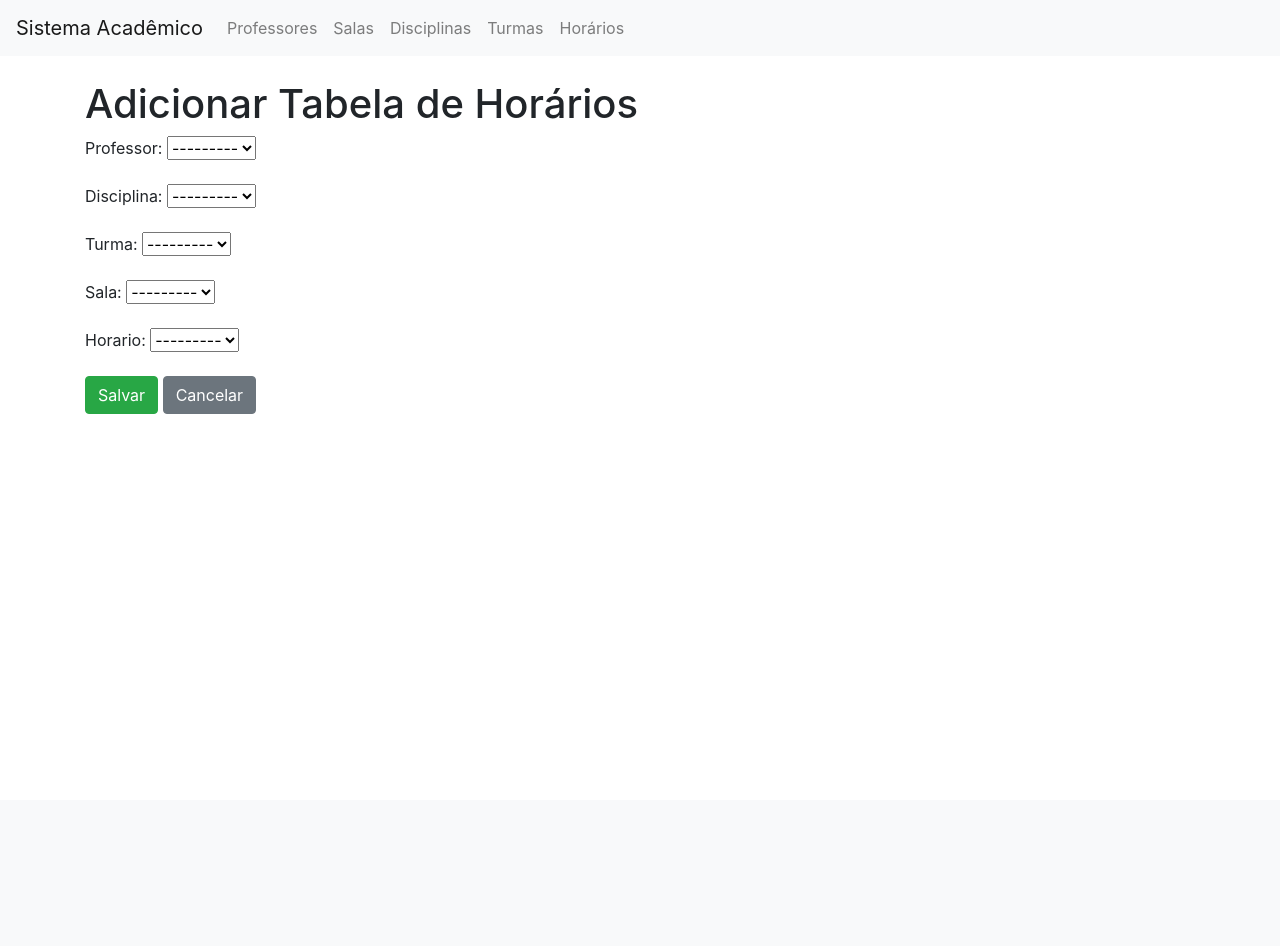
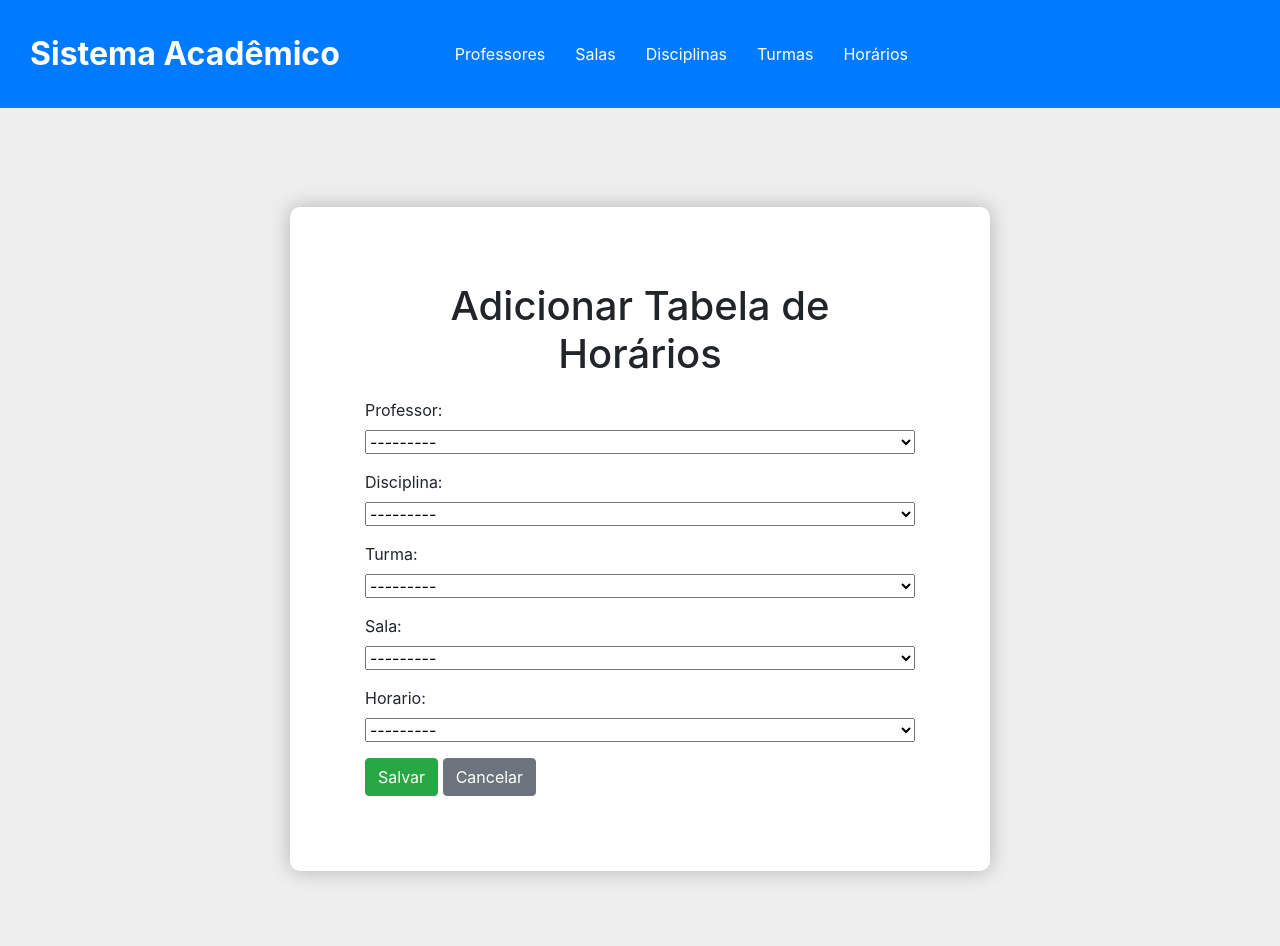
Before and after one commit to alexamaral2/tabelaHorario, a Django app: page /create/ in a window 1280 px wide. Before the commit the page ends 414 px from the top, so only its background shows below. Run offline with Django 5.2, Linux system fonts and the light colour scheme; data that the repository does not hold is empty; some libraries are stand-ins or nearby versions.

Commit message:
tabelaHorario_v1.1

```diff
--- a/tabelaHorario/app/templates/base_generic.html
+++ b/tabelaHorario/app/templates/base_generic.html
@@ -5,24 +5,27 @@
     <meta name="viewport" content="width=device-width, initial-scale=1.0">
     <title>{% block title %}Sistema Acadêmico{% endblock %}</title>
     <link rel="stylesheet" href="https://stackpath.bootstrapcdn.com/bootstrap/4.5.2/css/bootstrap.min.css">
+    {% load static %}
+    <link rel="stylesheet" href="{% static 'css/style.css' %}">
 </head>
 <body>
-    <nav class="navbar navbar-expand-lg navbar-light bg-light">
-        <a class="navbar-brand" href="{% url 'index' %}">Sistema Acadêmico</a>
-        <div class="collapse navbar-collapse">
+    <nav class="navbar navbar-expand-lg navbar-light navegacao">
+        <a class="titulo-site" href="{% url 'index' %}">Sistema Acadêmico</a>
+        <div class="collapse navbar-collapse links-navegacao">
             <ul class="navbar-nav mr-auto">
-                <li class="nav-item"><a class="nav-link" href="{% url 'professor_list' %}">Professores</a></li>
-                <li class="nav-item"><a class="nav-link" href="{% url 'sala_list' %}">Salas</a></li>
-                <li class="nav-item"><a class="nav-link" href="{% url 'disciplina_list' %}">Disciplinas</a></li>
-                <li class="nav-item"><a class="nav-link" href="{% url 'turma_list' %}">Turmas</a></li>
-                <li class="nav-item"><a class="nav-link" href="{% url 'horario_list' %}">Horários</a></li>
+                <li class="nav-item"><a class="item-menu-navegacao" href="{% url 'professor_list' %}">Professores</a></li>
+                <li class="nav-item"><a class="item-menu-navegacao" href="{% url 'sala_list' %}">Salas</a></li>
+                <li class="nav-item"><a class="item-menu-navegacao" href="{% url 'disciplina_list' %}">Disciplinas</a></li>
+                <li class="nav-item"><a class="item-menu-navegacao" href="{% url 'turma_list' %}">Turmas</a></li>
+                <li class="nav-item"><a class="item-menu-navegacao" href="{% url 'horario_list' %}">Horários</a></li>
             </ul>
         </div>
     </nav>
-
-    <div class="container mt-4">
-        {% block content %}
-        {% endblock %}
-    </div>
+    <main class="area-conteudo">
+        <div class="container mt-4 conteudo">
+            {% block content %}
+            {% endblock %}
+        </div>
+    </main>
 </body>
 </html>
--- a/tabelaHorario/app/templates/disciplina_form.html
+++ b/tabelaHorario/app/templates/disciplina_form.html
@@ -3,14 +3,14 @@
 {% block title %}{% if object %}Editar Disciplina{% else %}Adicionar Disciplina{% endif %}{% endblock %}
 
 {% block content %}
-  <h1>{% if object %}Editar{% else %}Adicionar{% endif %} Disciplina</h1>
+  <h1 class="titulo-pagina">{% if object %}Editar{% else %}Adicionar{% endif %} Disciplina</h1>
   <form method="post">
     {% csrf_token %}
-    <div class="form-group">
+    <div class="form-group area-formulario">
       {{ form.nome.label_tag }}
       {{ form.nome }}
     </div>
-    <div class="form-group">
+    <div class="form-group area-formulario">
       {{ form.carga_horaria.label_tag }}
       {{ form.carga_horaria }}
     </div>
--- a/tabelaHorario/app/templates/disciplina_list.html
+++ b/tabelaHorario/app/templates/disciplina_list.html
@@ -3,9 +3,8 @@
 {% block title %}Lista de Disciplinas{% endblock %}
 
 {% block content %}
-  <h1>Disciplinas</h1>
-  <a class="btn btn-primary mb-2" href="{% url 'disciplina_create' %}">Adicionar Disciplina</a>
-  <table class="table table-striped">
+  <h1 class="titulo-pagina">Disciplinas</h1>
+  <table class="table table-striped tabela-listagem">
     <thead>
       <tr>
         <th>Nome</th>
@@ -26,4 +25,5 @@
       {% endfor %}
     </tbody>
   </table>
+  <a class="btn btn-primary mb-2" href="{% url 'disciplina_create' %}">Adicionar Disciplina</a>
 {% endblock %}
--- a/tabelaHorario/app/templates/horario_list.html
+++ b/tabelaHorario/app/templates/horario_list.html
@@ -3,9 +3,8 @@
 {% block title %}Lista de Horários{% endblock %}
 
 {% block content %}
-  <h1>Horários</h1>
-  <a class="btn btn-primary mb-2" href="{% url 'horario_create' %}">Adicionar Horário</a>
-  <table class="table table-striped">
+  <h1 class="titulo-pagina">Horários</h1>
+  <table class="table table-striped tabela-listagem">
     <thead>
       <tr>
         <th>Dia da Semana</th>
@@ -28,4 +27,5 @@
       {% endfor %}
     </tbody>
   </table>
+  <a class="btn btn-primary mb-2" href="{% url 'horario_create' %}">Adicionar Horário</a>
 {% endblock %}
--- a/tabelaHorario/app/templates/index.html
+++ b/tabelaHorario/app/templates/index.html
@@ -3,7 +3,7 @@
 {% block title %}Página Inicial{% endblock %}
 
 {% block content %}
-  <h1 style="text-align: center;">Bem-vindo ao Sistema de Gestão Acadêmica</h1>
+  <h1 class="titulo-pagina">Bem-vindo ao Sistema de Gestão Acadêmica</h1>
   <ul class="list-group">
     <li class="list-group-item">
       <a href="{% url 'professor_list' %}">Professores</a>
--- a/tabelaHorario/app/templates/professor_form.html
+++ b/tabelaHorario/app/templates/professor_form.html
@@ -3,14 +3,14 @@
 {% block title %}{% if object %}Editar Professor{% else %}Adicionar Professor{% endif %}{% endblock %}
 
 {% block content %}
-  <h1>{% if object %}Editar{% else %}Adicionar{% endif %} Professor</h1>
+  <h1 class="titulo-pagina">{% if object %}Editar{% else %}Adicionar{% endif %} Professor</h1>
   <form method="post">
     {% csrf_token %}
-    <div class="form-group">
+    <div class="form-group area-formulario">
       {{ form.nome.label_tag }}
       {{ form.nome }}
     </div>
-    <div class="form-group">
+    <div class="form-group area-formulario">
       {{ form.carga_horaria.label_tag }}
       {{ form.carga_horaria }}
     </div>
--- a/tabelaHorario/app/templates/professor_list.html
+++ b/tabelaHorario/app/templates/professor_list.html
@@ -3,9 +3,8 @@
 {% block title %}Lista de Professores{% endblock %}
 
 {% block content %}
-  <h1>Professores</h1>
-  <a class="btn btn-primary mb-2" href="{% url 'professor_create' %}">Adicionar Professor</a>
-  <table class="table table-striped">
+  <h1 class="titulo-pagina">Professores</h1>
+  <table class="table table-striped tabela-listagem">
     <thead>
       <tr>
         <th>Nome</th>
@@ -26,4 +25,5 @@
       {% endfor %}
     </tbody>
   </table>
+  <a class="btn btn-primary mb-2" href="{% url 'professor_create' %}">Adicionar Professor</a>
 {% endblock %}
--- a/tabelaHorario/app/templates/sala_list.html
+++ b/tabelaHorario/app/templates/sala_list.html
@@ -3,9 +3,8 @@
 {% block title %}Lista de Salas{% endblock %}
 
 {% block content %}
-  <h1>Salas</h1>
-  <a class="btn btn-primary mb-2" href="{% url 'sala_create' %}">Adicionar Sala</a>
-  <table class="table table-striped">
+  <h1 class="titulo-pagina">Salas</h1>
+  <table class="table table-striped tabela-listagem">
     <thead>
       <tr>
         <th>Nome</th>
@@ -28,4 +27,5 @@
       {% endfor %}
     </tbody>
   </table>
+  <a class="btn btn-primary mb-2" href="{% url 'sala_create' %}">Adicionar Sala</a>
 {% endblock %}
--- a/tabelaHorario/app/templates/tabelahorarios_form.html
+++ b/tabelaHorario/app/templates/tabelahorarios_form.html
@@ -3,26 +3,26 @@
 {% block title %}{% if object %}Editar Tabela de Horários{% else %}Adicionar Tabela de Horários{% endif %}{% endblock %}
 
 {% block content %}
-  <h1>{% if object %}Editar{% else %}Adicionar{% endif %} Tabela de Horários</h1>
+  <h1 class="titulo-pagina">{% if object %}Editar{% else %}Adicionar{% endif %} Tabela de Horários</h1>
   <form method="post">
     {% csrf_token %}
-    <div class="form-group">
+    <div class="form-group area-formulario">
       {{ form.professor.label_tag }}
       {{ form.professor }}
     </div>
-    <div class="form-group">
+    <div class="form-group area-formulario">
       {{ form.disciplina.label_tag }}
       {{ form.disciplina }}
     </div>
-    <div class="form-group">
+    <div class="form-group area-formulario">
       {{ form.turma.label_tag }}
       {{ form.turma }}
     </div>
-    <div class="form-group">
+    <div class="form-group area-formulario">
       {{ form.sala.label_tag }}
       {{ form.sala }}
     </div>
-    <div class="form-group">
+    <div class="form-group area-formulario">
       {{ form.horario.label_tag }}
       {{ form.horario }}
     </div>
--- a/tabelaHorario/app/templates/turma_form.html
+++ b/tabelaHorario/app/templates/turma_form.html
@@ -3,14 +3,14 @@
 {% block title %}{% if object %}Editar Turma{% else %}Adicionar Turma{% endif %}{% endblock %}
 
 {% block content %}
-  <h1>{% if object %}Editar{% else %}Adicionar{% endif %} Turma</h1>
+  <h1 class="titulo-pagina">{% if object %}Editar{% else %}Adicionar{% endif %} Turma</h1>
   <form method="post">
     {% csrf_token %}
-    <div class="form-group">
+    <div class="form-group area-formulario">
       {{ form.nome.label_tag }}
       {{ form.nome }}
     </div>
-    <div class="form-group">
+    <div class="form-group area-formulario">
       {{ form.numero_alunos.label_tag }}
       {{ form.numero_alunos }}
     </div>
--- a/tabelaHorario/app/templates/turma_list.html
+++ b/tabelaHorario/app/templates/turma_list.html
@@ -3,9 +3,8 @@
 {% block title %}Lista de Turmas{% endblock %}
 
 {% block content %}
-  <h1>Turmas</h1>
-  <a class="btn btn-primary mb-2" href="{% url 'turma_create' %}">Adicionar Turma</a>
-  <table class="table table-striped">
+  <h1 class="titulo-pagina">Turmas</h1>
+  <table class="table table-striped tabela-listagem">
     <thead>
       <tr>
         <th>Nome</th>
@@ -26,4 +25,5 @@
       {% endfor %}
     </tbody>
   </table>
+  <a class="btn btn-primary mb-2" href="{% url 'turma_create' %}">Adicionar Turma</a>
 {% endblock %}
--- /dev/null
+++ b/tabelaHorario/static/css/style.css
@@ -0,0 +1,67 @@
+.navegacao {
+  padding: 30px;
+  background-color: #007bff;
+}
+
+.titulo-site:any-link {
+  color: #fff;
+  font-size: 32px;
+  font-weight: 700;
+  text-decoration: none;
+}
+
+.titulo-site:hover {
+  color: #e5e5e5;
+}
+
+.links-navegacao {
+  padding-left: 100px;
+}
+
+.item-menu-navegacao:any-link {
+  margin: 0 15px;
+  color: #fff;
+  text-decoration: none;
+}
+
+.item-menu-navegacao:hover {
+  color: #e5e5e5;
+}
+
+.area-conteudo {
+  padding: 75px 0;
+  background-color: #eee;
+}
+
+.conteudo {
+  width: 700px;
+  padding: 75px;
+  border-radius: 10px;
+  box-shadow: 0 0 20px rgba(0, 0, 0, 0.25);
+  background-color: #fff;
+}
+
+.titulo-pagina {
+  margin-bottom: 20px;
+  text-align: center;
+}
+
+.area-formulario > * {
+  display: block;
+}
+
+.area-formulario > input, select {
+  width: 100%;
+}
+
+.tabela-listagem {
+  margin: 20px 0;
+}
+
+:focus {
+  outline: none;
+}
+
+.list-group-item {
+  border: 1px solid #007bff;
+}
--- a/tabelaHorario/tabelaHorario/settings.py
+++ b/tabelaHorario/tabelaHorario/settings.py
@@ -118,6 +118,10 @@ USE_TZ = True
 
 STATIC_URL = 'static/'
 
+STATICFILES_DIRS = [
+    BASE_DIR / "static",
+]
+
 # Default primary key field type
 # https://docs.djangoproject.com/en/5.1/ref/settings/#default-auto-field
 
```
Also changed, not shown: tabelaHorario/app/templates/horario_form.html (+4 -4 lines), tabelaHorario/app/templates/sala_form.html (+4 -4 lines), tabelaHorario/db.sqlite3.
